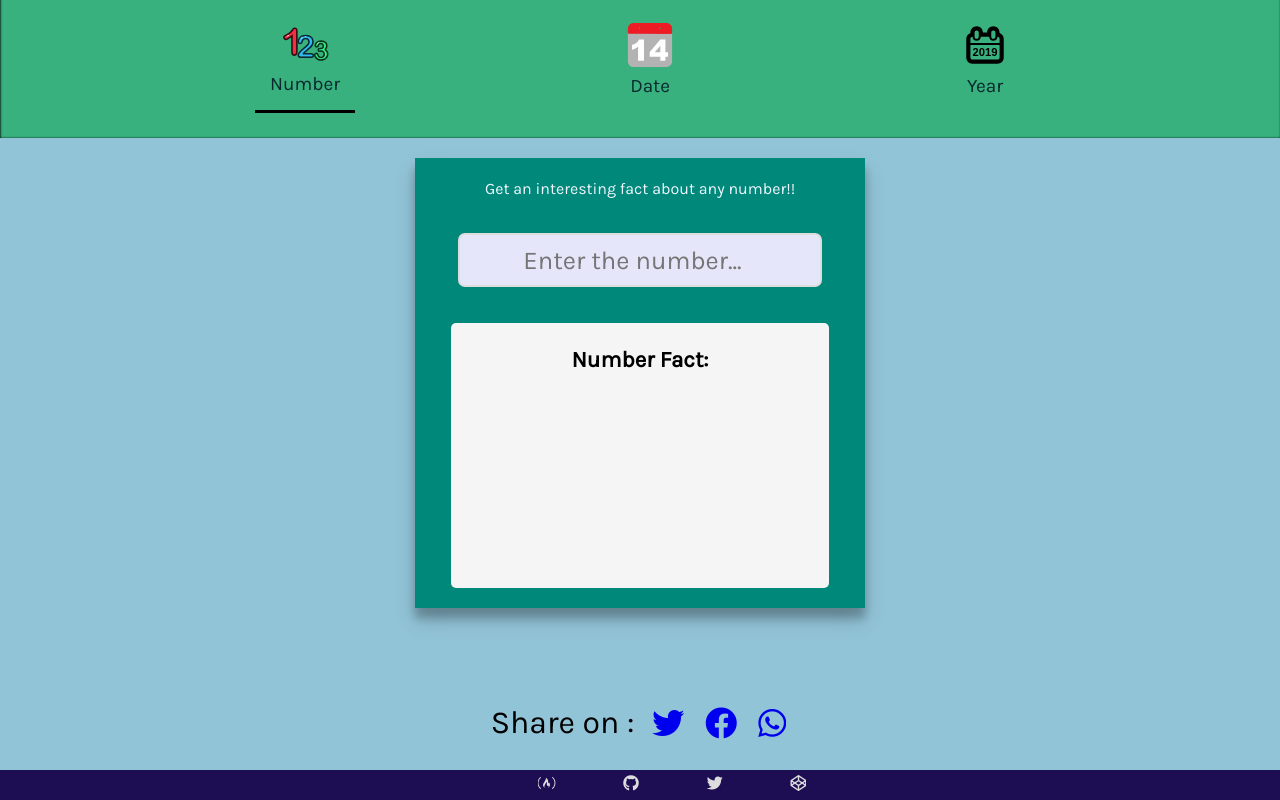
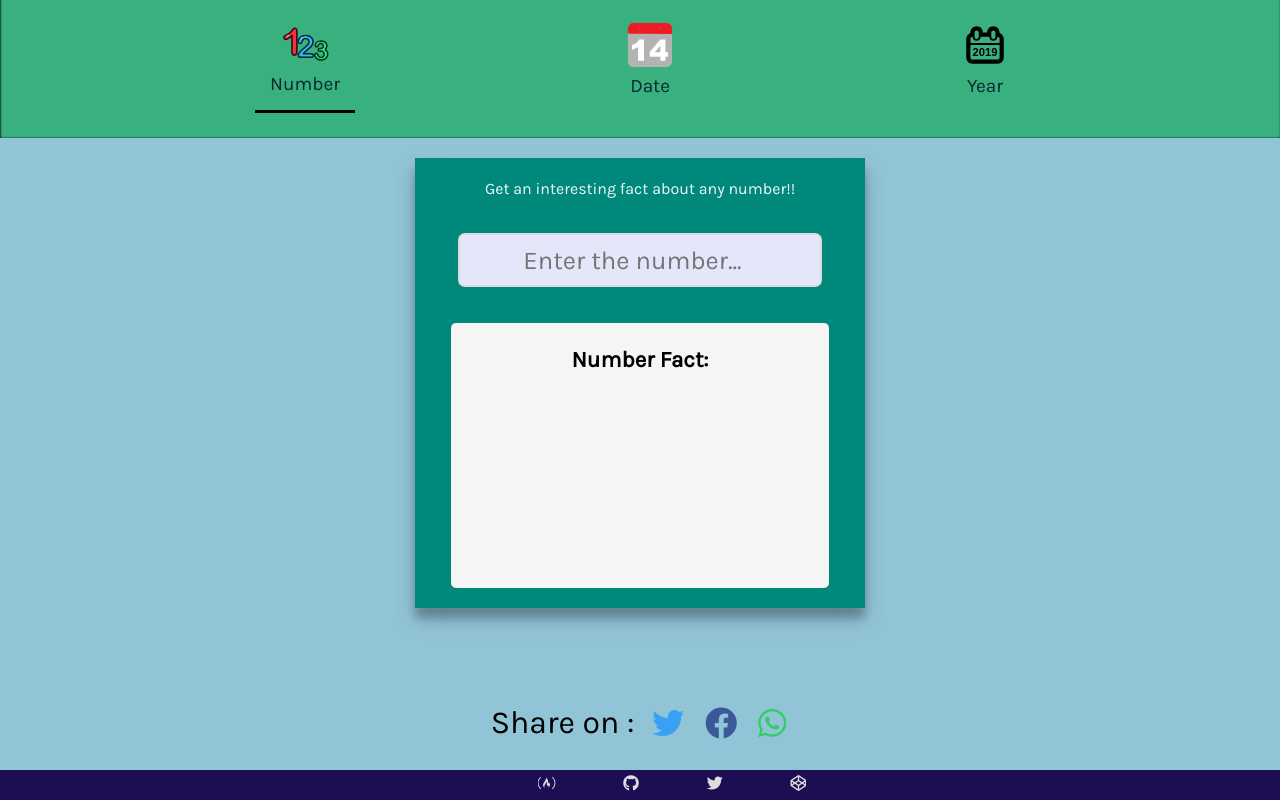
Before and after one commit to aditya-pandey/numfact, a plain HTML site: page index.html in a window 1280 px wide. Shown: the part 658-1458 px from the top of the page. Drawn offline with Linux system fonts and the light colour scheme; no server answers; a web font is replaced by a local one.

Commit message:
Update style.css

```diff
--- a/style.css
+++ b/style.css
@@ -122,14 +122,14 @@ input[type="number"]{
     border-radius: 3px;
     margin-left: 15px;
 }
-.share.t a i{
-   color:#38A1F3;
+.t a{
+    color: #38A1F3;
 }
-.share.f a i{
-   color:#4267B2;
+.f a{
+    color: #3b5998;
 }
-.share.w a i{
-   color:#4FCE5D;
+.w a{
+    color: #33CC66;
 }
 
 .content{
```
